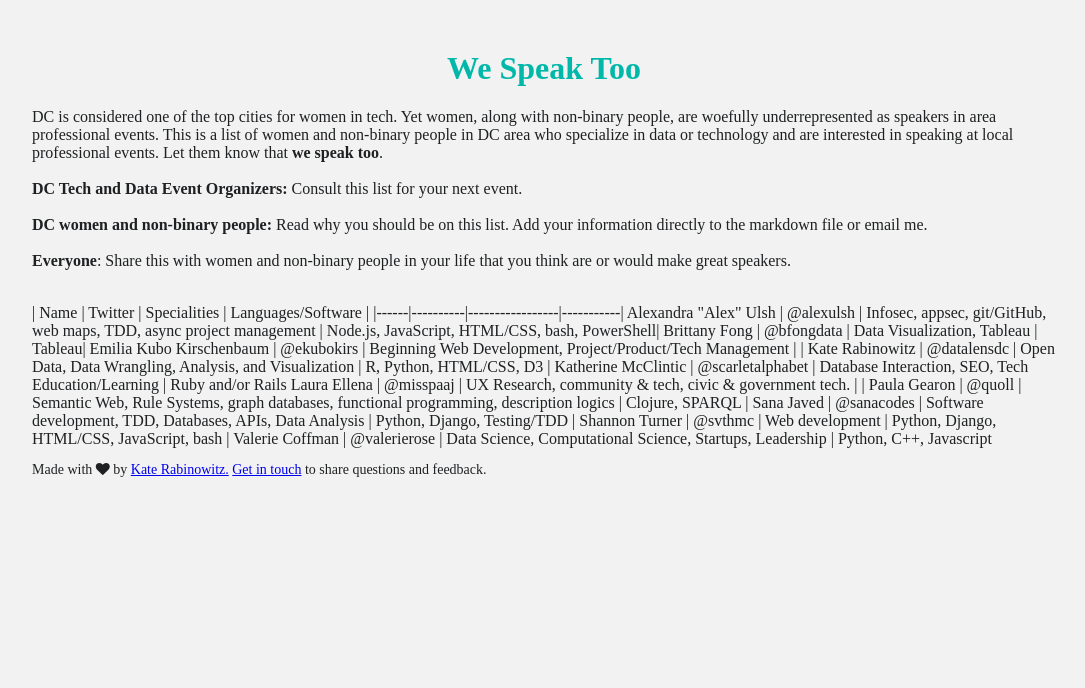
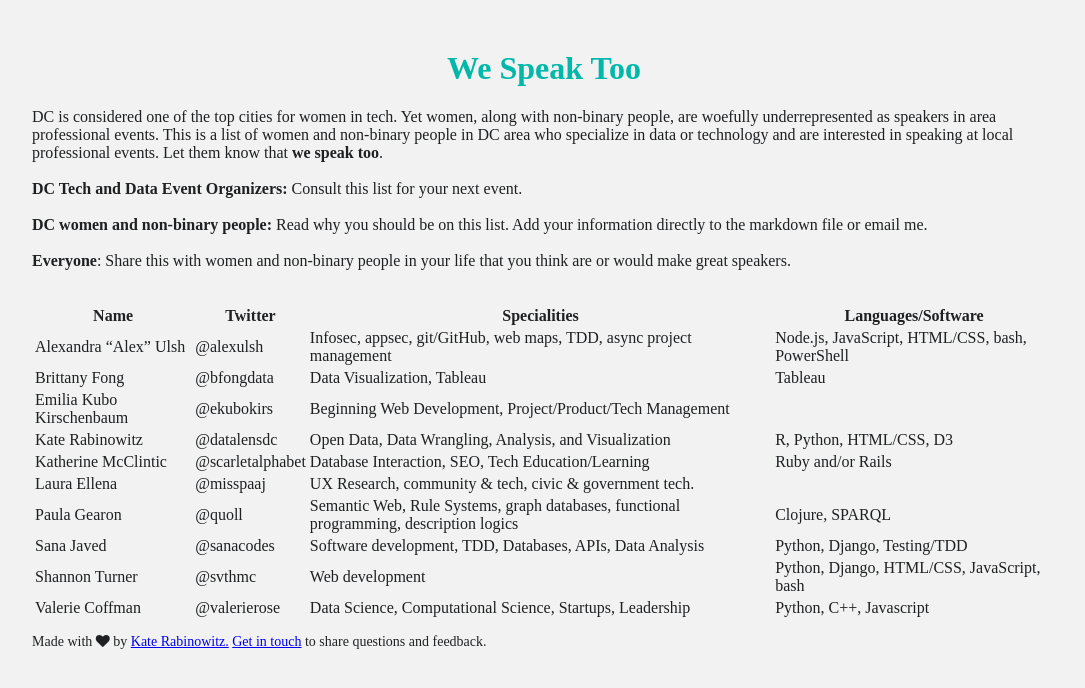
Before and after one commit to WeSpeakToo/weSpeakToo, a Jekyll site: the page built from index.html, in a window 1280 px wide. Shown: the top 688 px of the page, without its empty margins (96-1181 px from the left). Built offline with Jekyll 4.4.1, drawn with Linux system fonts in a browser that asks for light colours; nearby versions of some CDN libraries.

Commit message:
markdown, styles

```diff
--- a/_layouts/default.html
+++ b/_layouts/default.html
@@ -2,7 +2,7 @@
 <html>
   <head>
     <title>{{ page.title }}</title>
-    <link href='../css/styles.css' rel='stylesheet' type='text/css'>
+    <link href='/css/styles.css' rel='stylesheet' type='text/css'>
     <link rel="stylesheet" href="http://maxcdn.bootstrapcdn.com/font-awesome/4.3.0/css/font-awesome.min.css">
   </head>
 
--- a/index.html
+++ b/index.html
@@ -18,4 +18,5 @@ title: We Speak Too
 <br><br>
 </p>
 
-{% include speakers.markdown %}
+{% capture speaker %}{% include speakers.markdown %}{% endcapture %}
+{{ speaker | markdownify }}
```
